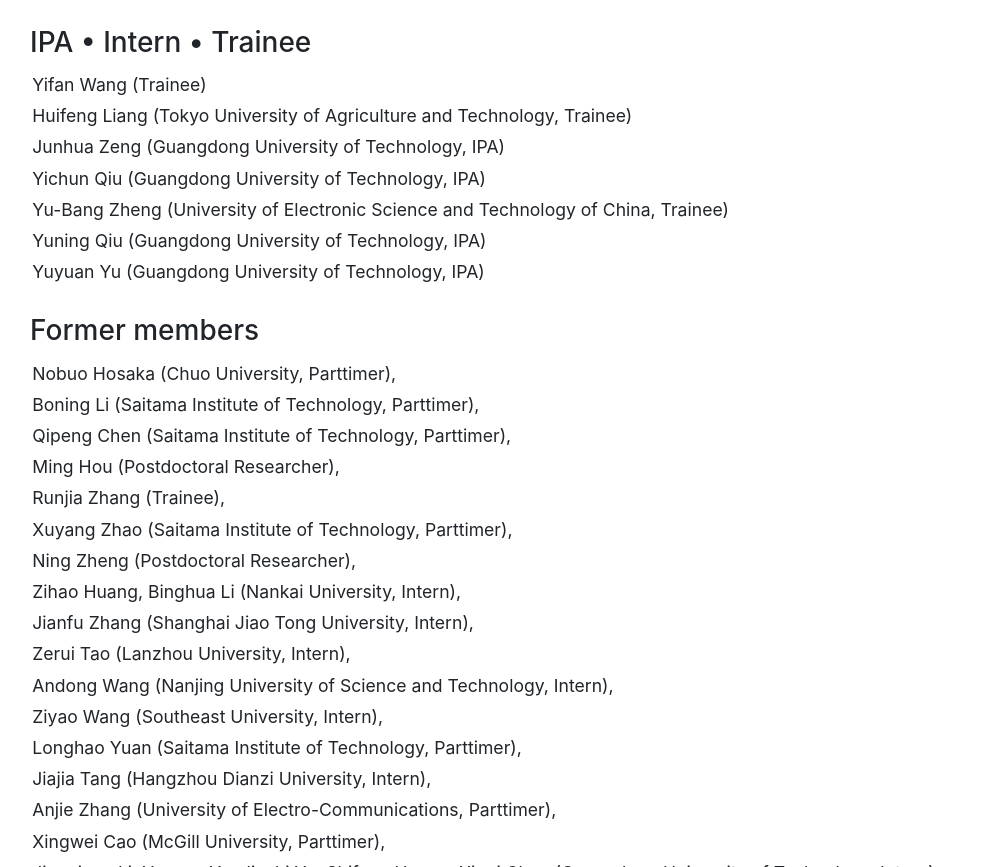
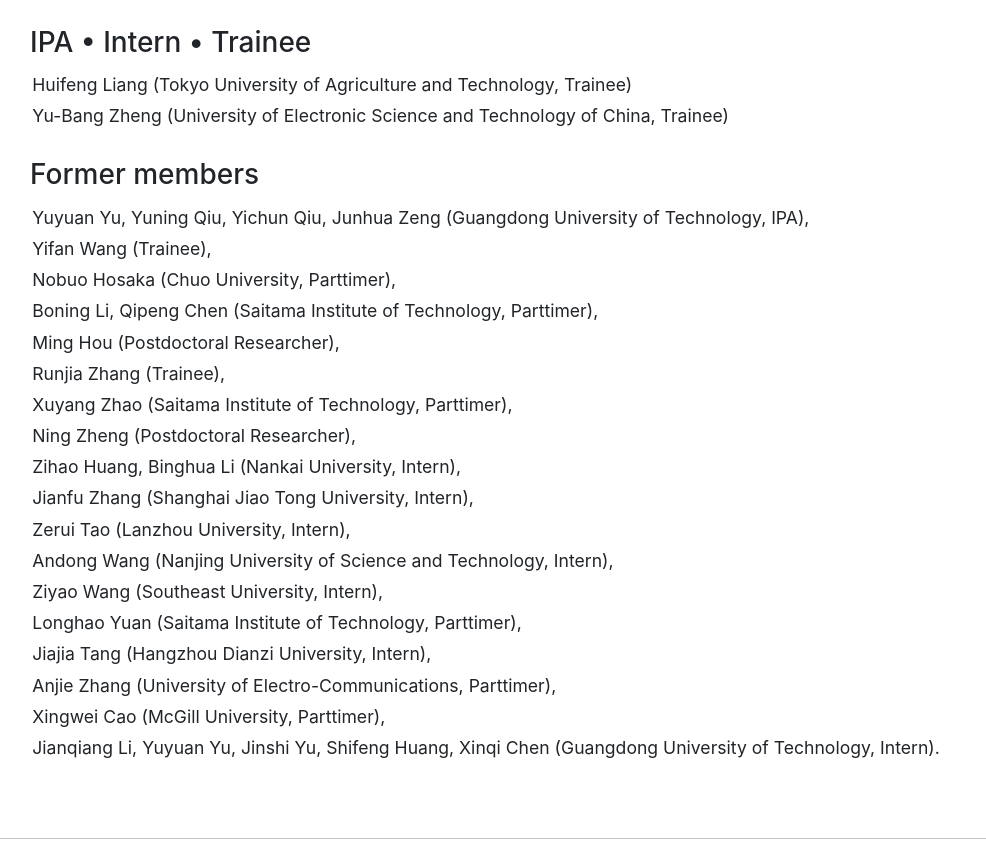
Before and after one commit to try-agaaain/HSI-TEAM, a website with bundled scripts: page index.html in a window 1280 px wide. Shown: the part 3724-4591 px from the top of the page, without its empty margins (226-1212 px from the left). Built offline with nearby package versions, Linux system fonts and the light colour scheme; a web font is replaced by a local one.

Commit message:
Update index.html

```diff
--- a/index.html
+++ b/index.html
@@ -337,13 +337,8 @@
             <h3 class="mb-0">IPA &bull; Intern &bull; Trainee</h3>
             <div style="padding-top: 0.5rem; padding-bottom: 1.8rem;">
               <ul class="fa-ul mb-0">
-                <li align="left">Yifan Wang (Trainee)</li>
                 <li align="left">Huifeng Liang (Tokyo University of Agriculture and Technology, Trainee)</li>
-                <li align="left">Junhua Zeng (Guangdong University of Technology, IPA)</li>
-                <li align="left">Yichun Qiu (Guangdong University of Technology, IPA)</li>
                 <li align="left">Yu-Bang Zheng (University of Electronic Science and Technology of China, Trainee)</li>
-                <li align="left">Yuning Qiu (Guangdong University of Technology, IPA)</li>
-                <li align="left">Yuyuan Yu (Guangdong University of Technology, IPA)</li>
               </ul>
             </div>
           </div> <!-- end  Trainee Intern -->
@@ -386,15 +381,18 @@
             <h3 class="mb-0">Former members</h3>
             <div style="padding-top: 0.5rem; padding-bottom: 1.8rem;">
               <ul class="fa-ul mb-0">
+              	<!----------------------------------------------------------------->
+                <li align="left">
+                  Yuyuan Yu, Yuning Qiu, Yichun Qiu, Junhua Zeng (Guangdong University of Technology, IPA),</li>
+              	<!----------------------------------------------------------------->
+                <li align="left">
+                  Yifan Wang (Trainee),</li>
                 <!----------------------------------------------------------------->
                 <li align="left">
                   Nobuo Hosaka (Chuo University, Parttimer),</li>
                 <!----------------------------------------------------------------->
                 <li align="left">
-                  Boning Li (Saitama Institute of Technology, Parttimer),</li>
-                <!----------------------------------------------------------------->
-                <li align="left">
-                  Qipeng Chen (Saitama Institute of Technology, Parttimer),</li>
+                  Boning Li, Qipeng Chen (Saitama Institute of Technology, Parttimer),</li>
                 <!----------------------------------------------------------------->
                 <li align="left">
                   Ming Hou (Postdoctoral Researcher),</li>
```
